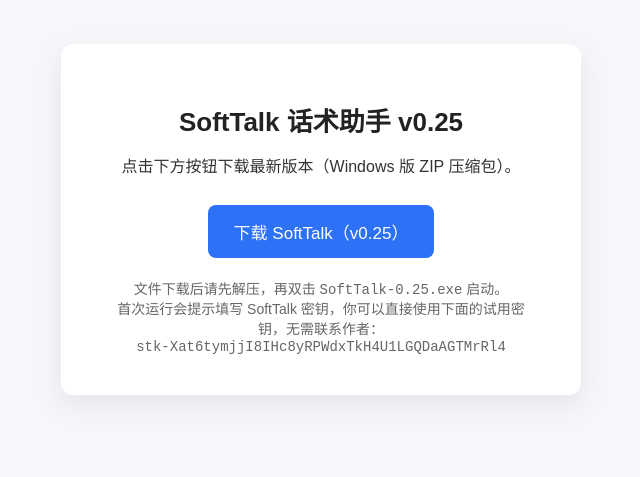
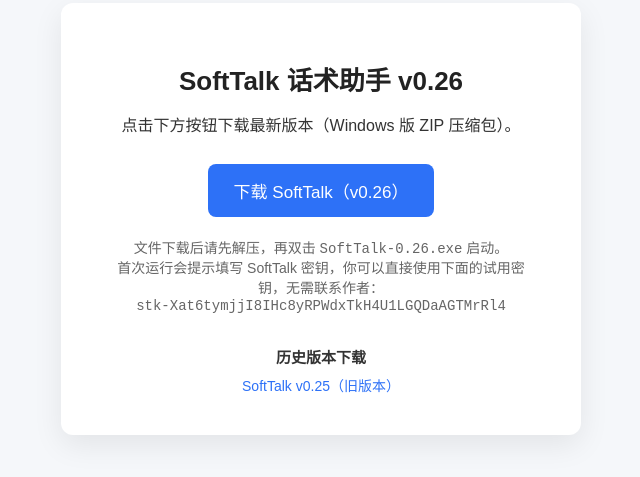
Before and after one commit to b34601512/b34601512.github.io, a plain HTML site: page download.html in a window 1280 px wide. Shown: the part 181-658 px from the top of the page, without its empty margins (319-959 px from the left). Drawn offline with Linux system fonts and the light colour scheme.

Commit message:
auto backup website

```diff
--- a/download.html
+++ b/download.html
@@ -3,7 +3,7 @@
 <head>
     <meta charset="UTF-8" />
     <meta name="viewport" content="width=device-width, initial-scale=1.0" />
-    <title>SoftTalk 话术助手 v0.25</title>
+    <title>SoftTalk 话术助手 v0.26</title>
 
     <style>
         body {
@@ -60,25 +60,51 @@
             font-size: 14px;
             color: #666;
         }
+
+        .history-title {
+            margin-top: 32px;
+            font-size: 15px;
+            font-weight: bold;
+            color: #333;
+        }
+
+        a.secondary-link {
+            display: block;
+            margin-top: 8px;
+            font-size: 14px;
+            color: #2d71f7;
+            text-decoration: none;
+        }
+
+        a.secondary-link:hover {
+            text-decoration: underline;
+        }
     </style>
 </head>
 
 <body>
     <div class="container">
-        <h1>SoftTalk 话术助手 v0.25</h1>
+        <h1>SoftTalk 话术助手 v0.26</h1>
         <p>点击下方按钮下载最新版本（Windows 版 ZIP 压缩包）。</p>
 
         <a class="download-btn"
-           href="https://github.com/b34601512/b34601512.github.io/releases/download/v0.25/SoftTalk-0.25.zip"
+           href="https://github.com/b34601512/b34601512.github.io/releases/download/v0.26/SoftTalk-0.26.zip"
            download>
-            下载 SoftTalk（v0.25）
+            下载 SoftTalk（v0.26）
         </a>
 
         <div class="small">
-            文件下载后请先解压，再双击 <code>SoftTalk-0.25.exe</code> 启动。<br />
+            文件下载后请先解压，再双击 <code>SoftTalk-0.26.exe</code> 启动。<br />
             首次运行会提示填写 SoftTalk 密钥，你可以直接使用下面的试用密钥，无需联系作者：<br />
             <code>stk-Xat6tymjjI8IHc8yRPWdxTkH4U1LGQDaAGTMrRl4</code>
         </div>
+
+        <div class="history-title">历史版本下载</div>
+        <a class="secondary-link"
+           href="https://github.com/b34601512/b34601512.github.io/releases/download/v0.25/SoftTalk-0.25.zip"
+           download>
+            SoftTalk v0.25（旧版本）
+        </a>
     </div>
 </body>
 </html>
```
Also changed, not shown: 1 other file.
